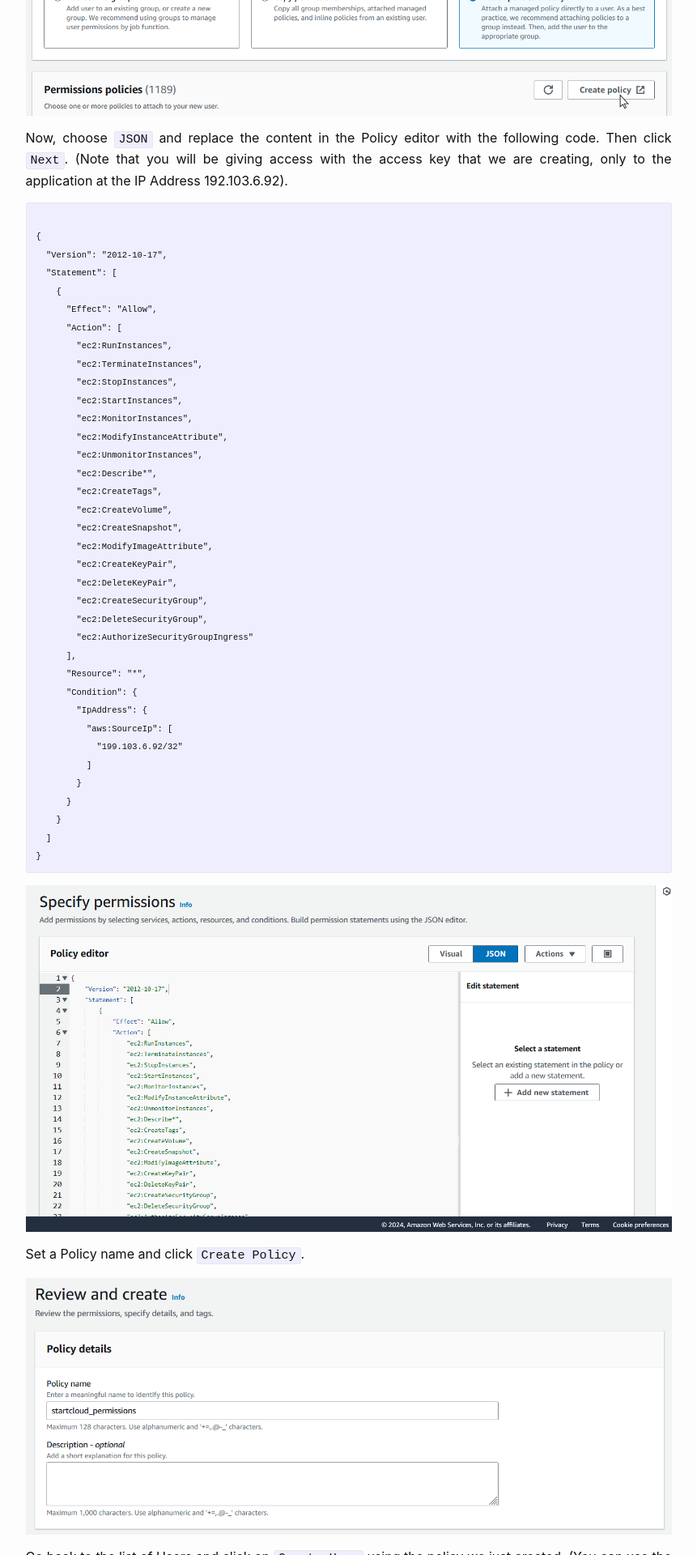
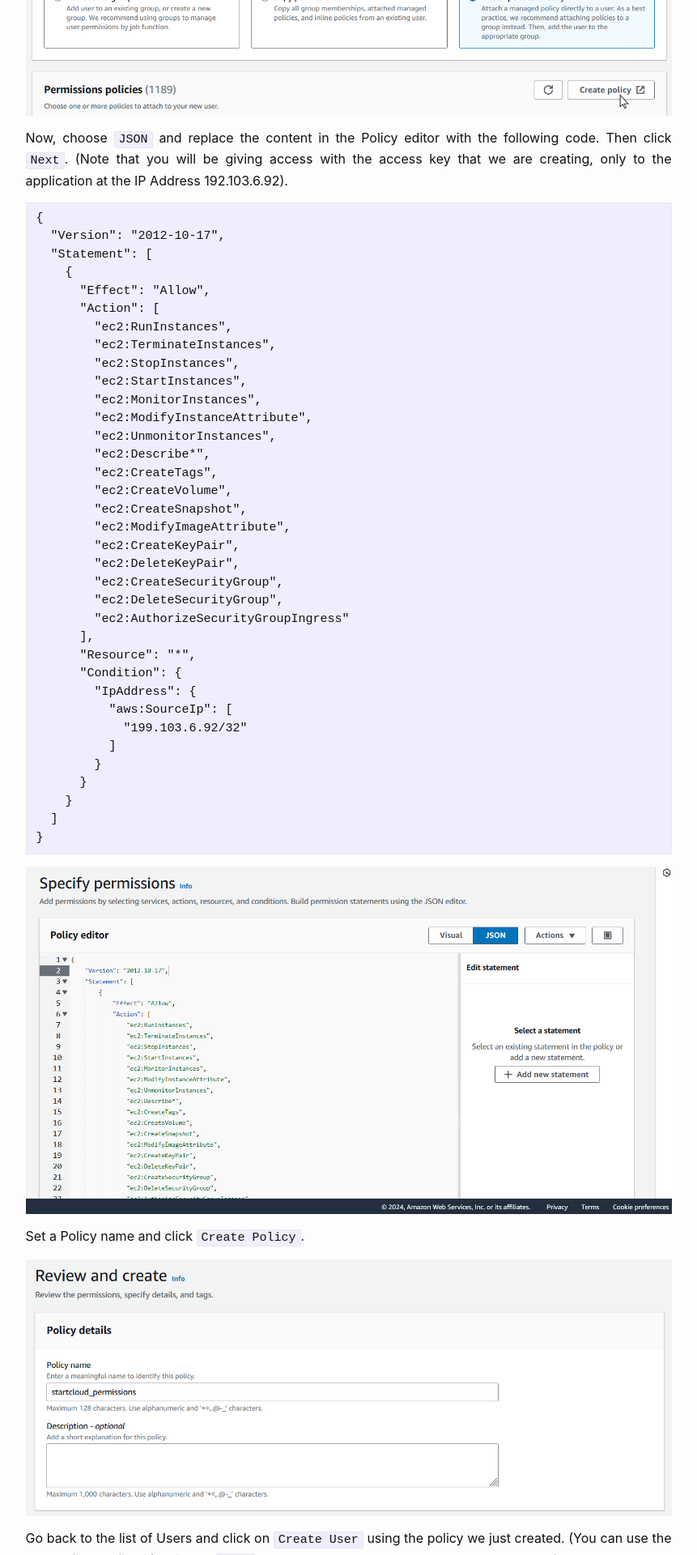
Before and after one commit to PhoneSwitchBoard/Switchboard-Website-Docs, a Jekyll site: the page built from docs/cloud_provider.md, in a window 1280 px wide. Shown: the part 1038-2958 px from the top of the page at 81% size, without its empty margins (368-1229 px from the left). Built offline with Jekyll 4.4.1, drawn with Linux system fonts in a browser that asks for light colours.

Commit message:
Cloud Provider update

````diff
--- a/docs/cloud_provider.md
+++ b/docs/cloud_provider.md
@@ -32,8 +32,7 @@ Select `Attach policies directly` and then `Create policy`.
 Now, choose `JSON` and replace the content in the Policy editor with the following code. Then click `Next`.
 (Note that you will be giving access with the access key that we are creating, only to the application at the IP Address 192.103.6.92).
 
-
-<pre><code><small><small>
+```
 {
   "Version": "2012-10-17",
   "Statement": [
@@ -69,8 +68,7 @@ Now, choose `JSON` and replace the content in the Policy editor with the followi
     }
   ]
 }
-</small></small></code></pre>
-
+```
 
 
 ![Screenshot: AWS Create User Step 3](./../images/aws_create_user_step3.png)
````
